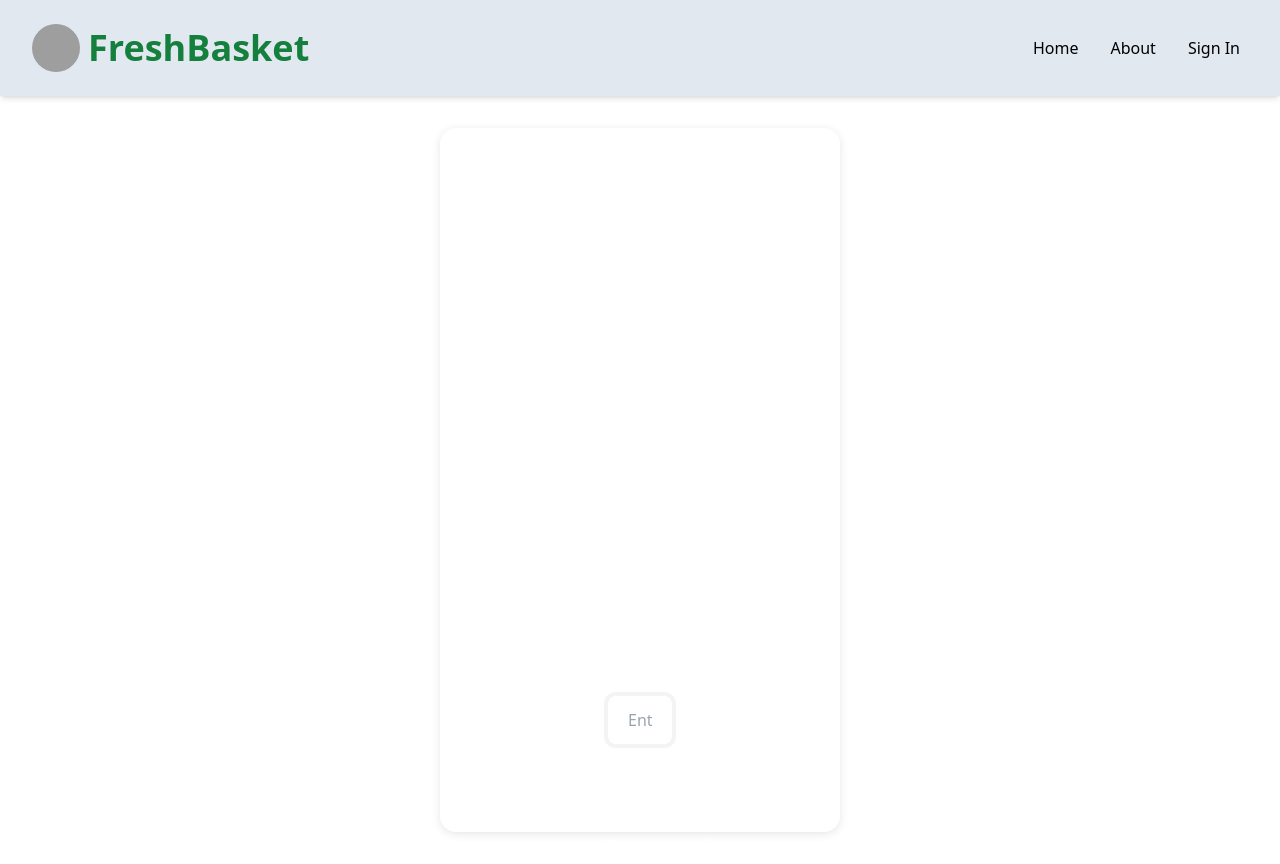
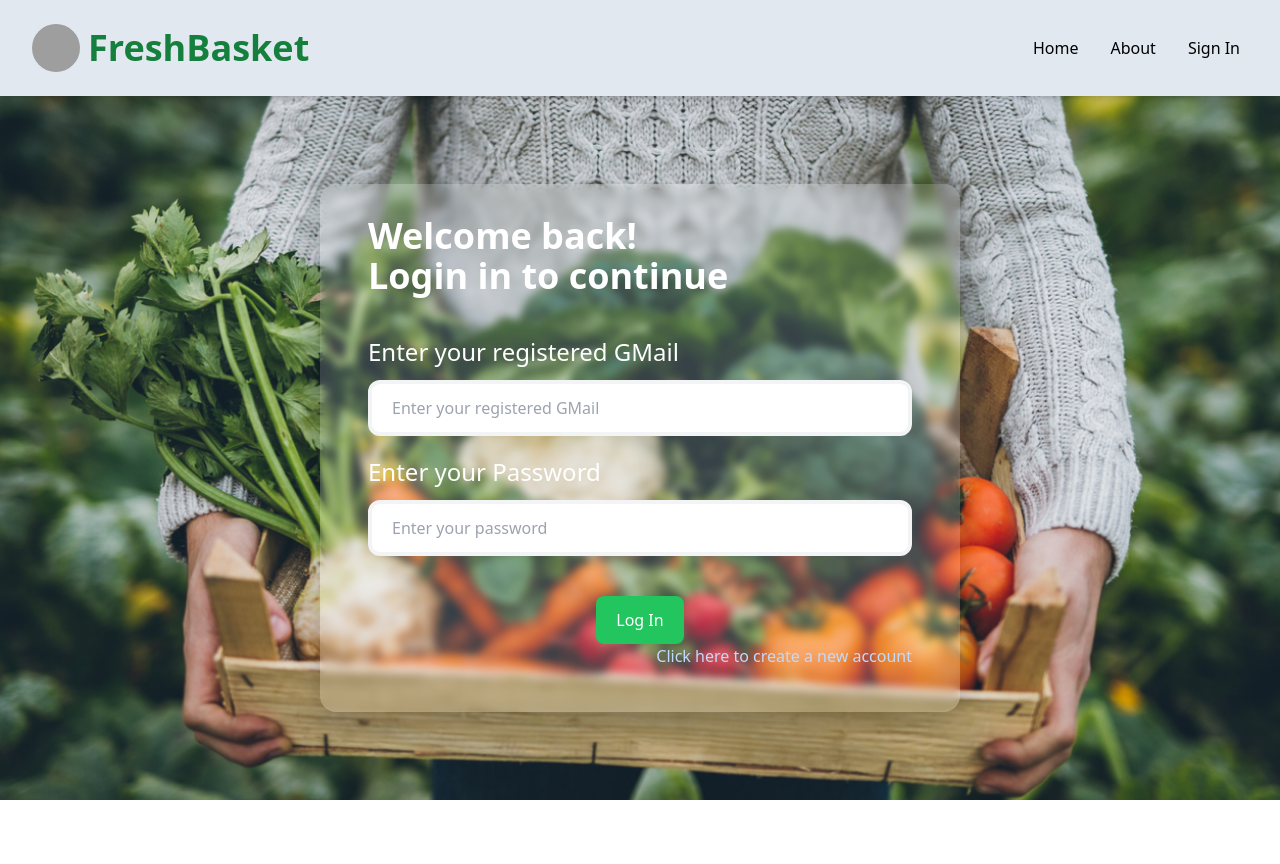
Before and after one commit to TejaSinguru9999/freshbasket, a React (Vite) app in the folder client/: page /auth in a window 1280 px wide. After the commit the page ends 800 px from the top, so only its background shows below. Built offline with nearby package versions, Linux system fonts and the light colour scheme; grey boxes are pictures that could not be loaded.

Commit message:
✅ UI fixes: Auth background, mirror effect, Home carousel

```diff
--- a/client/src/index.css
+++ b/client/src/index.css
@@ -6,6 +6,8 @@
 html, body {
   width: 100%;
   overflow-x: hidden;
+  scroll-behavior: smooth;
+  -webkit-overflow-scrolling: touch;
 }
 
 /* ✅ Responsive product grid */
@@ -16,18 +18,23 @@ html, body {
   padding: 1rem;
 }
 
-/* ✅ Auth form layout improvements */
+/* ✅ Auth form background and mirror fix */
 .authContainer {
+  background-image: url('/assets/authbg.jpg');
+  background-size: cover;
+  background-position: center;
   display: flex;
-  flex-direction: column;
-  gap: 1rem;
-  max-width: 25rem;
-  width: 90%;
-  margin: 2rem auto;
-  padding: 2rem;
-  background-color: white;
-  border-radius: 1rem;
-  box-shadow: 0 2px 10px rgba(0, 0, 0, 0.1);
+  justify-content: center;
+  align-items: center;
+  min-height: 88vh;
+  transform: scaleX(-1); /* mirror effect */
+}
+
+.authCard {
+  background-color: rgba(255, 255, 255, 0.15);
+  backdrop-filter: blur(4px);
+  transform: scaleX(-1); /* undo mirror for readable form */
+  box-shadow: 0 10px 30px rgba(0, 0, 0, 0.25);
 }
 
 /* ✅ Responsive image container and hero image */
@@ -42,9 +49,10 @@ html, body {
   width: 100%;
   height: auto;
   object-fit: cover;
+  user-select: none;
 }
 
-/* Optional: fix for cart icon overlap */
+/* ✅ Cart icon enhancements */
 .cart-icon-wrapper {
   position: relative;
 }
@@ -53,9 +61,14 @@ html, body {
   position: absolute;
   top: -0.75rem;
   right: -0.75rem;
-  background-color: #15803d; /* Tailwind green-700 */
+  background-color: #15803d;
   color: white;
   font-size: 0.75rem;
   padding: 0.25rem 0.5rem;
   border-radius: 9999px;
 }
+
+/* ✅ Image protection */
+img {
+  user-select: none;
+}
--- a/client/src/pages/Auth.jsx
+++ b/client/src/pages/Auth.jsx
@@ -1,109 +1,135 @@
-import React, { useState } from 'react'
+import React, { useState } from 'react';
 import { useNavigate } from 'react-router-dom';
 import { useContext } from 'react';
 import { Context } from '../context/Contextapi';
+
 function Auth() {
   const { setUser } = useContext(Context);
-  const [isAuth, setIsAuth] = useState(false)
+  const [isAuth, setIsAuth] = useState(false);
   const navigate = useNavigate();
   const [isSignIn, setIsSignIn] = useState(true);
   const [signIn, setSignIn] = useState({
-    gmail: "",
-    password: "",
+    gmail: '',
+    password: '',
   });
   const [newUser, setNewUser] = useState({
-    gmail: "",
-    password: "",
-    doorNo: "",
-    street: "",
-    villageOrCity: "",
-    district: "",
-    state: "",
-    pincode: "",
-    role: ""
-  })
+    gmail: '',
+    password: '',
+    doorNo: '',
+    street: '',
+    villageOrCity: '',
+    district: '',
+    state: '',
+    pincode: '',
+    role: '',
+  });
+
   const handleChange = (e) => {
     const { name, value } = e.target;
     setNewUser((prev) => ({
-      ...prev, [name]: value,
+      ...prev,
+      [name]: value,
     }));
   };
 
   const handleSignIn = async (e) => {
     e.preventDefault();
     try {
-      setIsAuth(true)
-      const response = await fetch("https://freshbasket-server.vercel.app/api/v1/users/login", {
-        method: "POST",
+      setIsAuth(true);
+      const response = await fetch('https://freshbasket-server.vercel.app/api/v1/users/login', {
+        method: 'POST',
         headers: {
-          "Content-Type": "application/json",
+          'Content-Type': 'application/json',
         },
-        body: JSON.stringify(signIn)
-      })
+        body: JSON.stringify(signIn),
+      });
       const jsonResponse = await response.json();
       if (!jsonResponse.success) {
-        throw new Error(jsonResponse.message)
+        throw new Error(jsonResponse.message);
       }
-      localStorage.setItem("user", JSON.stringify(jsonResponse.message))
+      localStorage.setItem('user', JSON.stringify(jsonResponse.message));
       setUser(jsonResponse.message);
-      navigate("/")
+      navigate('/');
     } catch (error) {
-      alert(error.message)
+      alert(error.message);
     } finally {
-      setIsAuth(false)
+      setIsAuth(false);
     }
-  }
+  };
 
   const handleRegister = async (e) => {
     e.preventDefault();
     try {
-      setIsAuth(true)
-      const response = await fetch("https://freshbasket-server.vercel.app/api/v1/users/register", {
-        method: "POST",
+      setIsAuth(true);
+      const response = await fetch('https://freshbasket-server.vercel.app/api/v1/users/register', {
+        method: 'POST',
         headers: {
-          "Content-Type": "application/json",
+          'Content-Type': 'application/json',
         },
-        body: JSON.stringify(newUser)
-      })
+        body: JSON.stringify(newUser),
+      });
       const jsonResponse = await response.json();
       if (!jsonResponse.success) {
-        throw new Error(jsonResponse.message)
+        throw new Error(jsonResponse.message);
       }
       setUser(jsonResponse.message);
-      navigate("/")
+      navigate('/');
     } catch (error) {
-      alert(error.message)
+      alert(error.message);
     } finally {
-      setIsAuth(false)
+      setIsAuth(false);
     }
-  }
+  };
+
   return (
     <div className='h-[88vh] w-[100vw] flex justify-center items-center authContainer'>
-      {isSignIn ? <form className='authCard w-1/2 h-[75%] rounded-2xl p-12 py-8' onSubmit={handleSignIn}>
+      {isSignIn ? (
+        <form className='authCard w-1/2 h-[75%] rounded-2xl p-12 py-8' onSubmit={handleSignIn}>
           <h2 className='text-4xl font-semibold mb-10 text-white'>Welcome back!<br />Login in to continue</h2>
           <div className='flex flex-col mb-5'>
             <label className='text-2xl mb-3 text-white'>Enter your registered GMail</label>
-          <input className='px-5 py-3 rounded-xl outline-none border-gray-100 border-4' type='email' placeholder='Enter your registered GMail' required onChange={(e) => setSignIn(prev => ({ ...prev, gmail: e.target.value }))} />
+            <input
+              className='px-5 py-3 rounded-xl outline-none border-gray-100 border-4'
+              type='email'
+              placeholder='Enter your registered GMail'
+              required
+              onChange={(e) => setSignIn((prev) => ({ ...prev, gmail: e.target.value }))}
+            />
           </div>
           <div className='flex flex-col'>
             <label className='text-2xl mb-3 text-white'>Enter your Password</label>
-          <input className='px-5 py-3 rounded-xl outline-none border-gray-100 border-4' type='password' placeholder='Enter your password' required onChange={(e) => setSignIn(prev => ({ ...prev, password: e.target.value }))} />
+            <input
+              className='px-5 py-3 rounded-xl outline-none border-gray-100 border-4'
+              type='password'
+              placeholder='Enter your password'
+              required
+              onChange={(e) => setSignIn((prev) => ({ ...prev, password: e.target.value }))}
+            />
           </div>
           <div className='w-[100%]'>
-          <button disabled={isAuth} className='w-15 bg-green-500 text-white px-5 py-3 rounded-lg mt-10 mx-auto block' type='submit'>{isAuth ? "loading..." : "Log In"}</button>
+            <button
+              disabled={isAuth}
+              className='w-15 bg-green-500 text-white px-5 py-3 rounded-lg mt-10 mx-auto block'
+              type='submit'
+            >
+              {isAuth ? 'loading...' : 'Log In'}
+            </button>
           </div>
-        <p className='text-blue-200 cursor-pointer w-max ml-auto' onClick={() => setIsSignIn(false)}>Click here to create a new account</p>
-      </form> :
+          <p className='text-blue-200 cursor-pointer w-max ml-auto' onClick={() => setIsSignIn(false)}>
+            Click here to create a new account
+          </p>
+        </form>
+      ) : (
         <form className='authCard flex flex-col items-center gap-4 w-1/2 rounded-2xl py-8' onSubmit={handleRegister}>
           <h2 className='text-4xl font-semibold text-white'>Create a new Account to continue</h2>
-          <div className="flex flex-col gap-4 w-3/4 px-5">
+          <div className='flex flex-col gap-4 w-3/4 px-5'>
             <input className='px-3 py-1 rounded-md outline-none border-gray-100 border-2' name='gmail' onChange={handleChange} type='email' placeholder='Enter your GMail' required />
             <input className='px-3 py-1 rounded-md outline-none border-gray-100 border-2' name='password' onChange={handleChange} type='password' placeholder='Set your password' required />
-            <select name='role' onChange={handleChange} required value={newUser.role||""} className='h-8 rounded-md px-3'>
-              <option hidden value="">Choose your role</option>
-              <option value="buyer">Buyer</option>
-              <option value="seller">Seller</option>
-              <option value="farmer">Farmer</option>
+            <select name='role' onChange={handleChange} required value={newUser.role || ''} className='h-8 rounded-md px-3'>
+              <option hidden value=''>Choose your role</option>
+              <option value='buyer'>Buyer</option>
+              <option value='seller'>Seller</option>
+              <option value='farmer'>Farmer</option>
             </select>
             <input className='px-3 py-1 rounded-md outline-none border-gray-100 border-2' name='doorNo' onChange={handleChange} type='text' placeholder='Door no' required />
             <input className='px-3 py-1 rounded-md outline-none border-gray-100 border-2' name='street' onChange={handleChange} type='text' placeholder='Street name' required />
@@ -113,12 +139,17 @@ function Auth() {
             <input className='px-3 py-1 rounded-md outline-none border-gray-100 border-2' name='pincode' onChange={handleChange} type='text' placeholder='Pincode' required />
           </div>
           <div className='w-[100%]'>
-            <button disabled={isAuth} className='w-15 bg-green-500 text-white px-5 py-3 rounded-lg mx-auto block' type='submit'>{isAuth ? "loading..." : "Create Account"}</button>
+            <button disabled={isAuth} className='w-15 bg-green-500 text-white px-5 py-3 rounded-lg mx-auto block' type='submit'>
+              {isAuth ? 'loading...' : 'Create Account'}
+            </button>
           </div>
-          <p className='text-blue-200 cursor-pointer w-max ml-auto mr-6' onClick={() => setIsSignIn(true)}>Already have an account? click here</p>
-        </form>}
+          <p className='text-blue-200 cursor-pointer w-max ml-auto mr-6' onClick={() => setIsSignIn(true)}>
+            Already have an account? click here
+          </p>
+        </form>
+      )}
     </div>
-  )
+  );
 }
 
-export default Auth
+export default Auth;
--- a/client/src/pages/Home.jsx
+++ b/client/src/pages/Home.jsx
@@ -1,6 +1,22 @@
 import React, { useContext } from 'react';
 import { Link } from "react-router-dom";
 import { Context } from '../context/Contextapi';
+import { Swiper, SwiperSlide } from 'swiper/react';
+import 'swiper/css';
+
+function HeroSlider() {
+  return (
+    <Swiper
+      loop={true}
+      autoplay={{ delay: 3000 }}
+      className="w-full h-64 md:h-[500px]"
+    >
+      <SwiperSlide><img src="/assets/hero1.jpg" alt="Slide 1" className="w-full h-full object-cover" /></SwiperSlide>
+      <SwiperSlide><img src="/assets/hero2.jpg" alt="Slide 2" className="w-full h-full object-cover" /></SwiperSlide>
+      <SwiperSlide><img src="/assets/hero3.jpg" alt="Slide 3" className="w-full h-full object-cover" /></SwiperSlide>
+    </Swiper>
+  );
+}
 
 function Hero() {
   const { user } = useContext(Context);
@@ -23,9 +39,9 @@ function Hero() {
         )}
       </div>
 
-      {/* Image Container */}
+      {/* Carousel Container */}
       <div className="w-full md:w-1/2 h-64 md:h-auto bg-[#0f0f0f]">
-        <img src="/assets/hero.jpg" alt="hero image" className="w-full h-full object-cover" />
+        <HeroSlider />
       </div>
     </div>
   );
```
Lines whose indentation alone changed are shown as unchanged.
